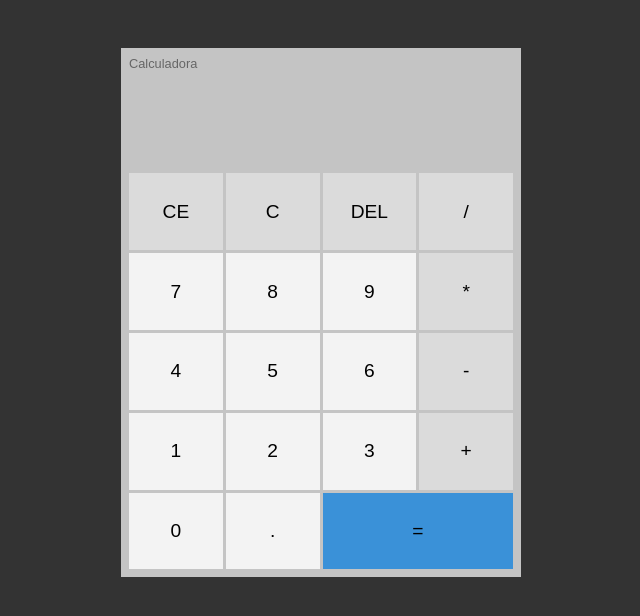
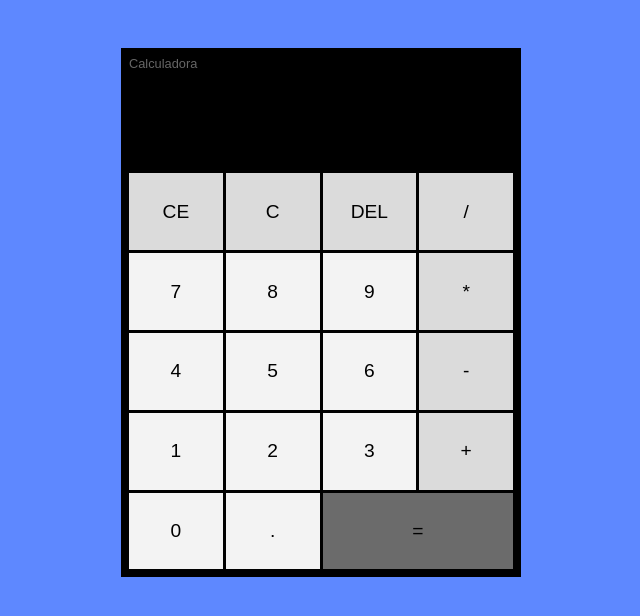
Before and after one commit to BrunoSDinizFilho/Calculadora, a plain HTML site: page Projeto Calculadora/index.html in a window 1280 px wide. Shown: the whole page, without its empty margins (319-959 px from the left). Drawn offline with Linux system fonts and the light colour scheme.

Commit message:
Update styles.css

```diff
--- a/Projeto Calculadora/Css/Styles/styles.css
+++ b/Projeto Calculadora/Css/Styles/styles.css
@@ -6,7 +6,7 @@
 
 }
 body {
-    background-color: #333;
+    background-color: #0044ffa1;
     display: flex;
     align-items: center;
     justify-content: center;
@@ -18,7 +18,7 @@ body {
 
     width: 400px;
     padding: 0.5em;
-    background-color:  #c4c4c4;
+    background-color:  #000000;
     color: black;
     display: flex;
     flex-direction: column;
@@ -78,5 +78,5 @@ body {
     background-color:#75a5cb;
 }
     #buttons-container #equal-btn{
-    background-color:#3a91d8;
+    background-color:#6b6b6b;
 }
```
